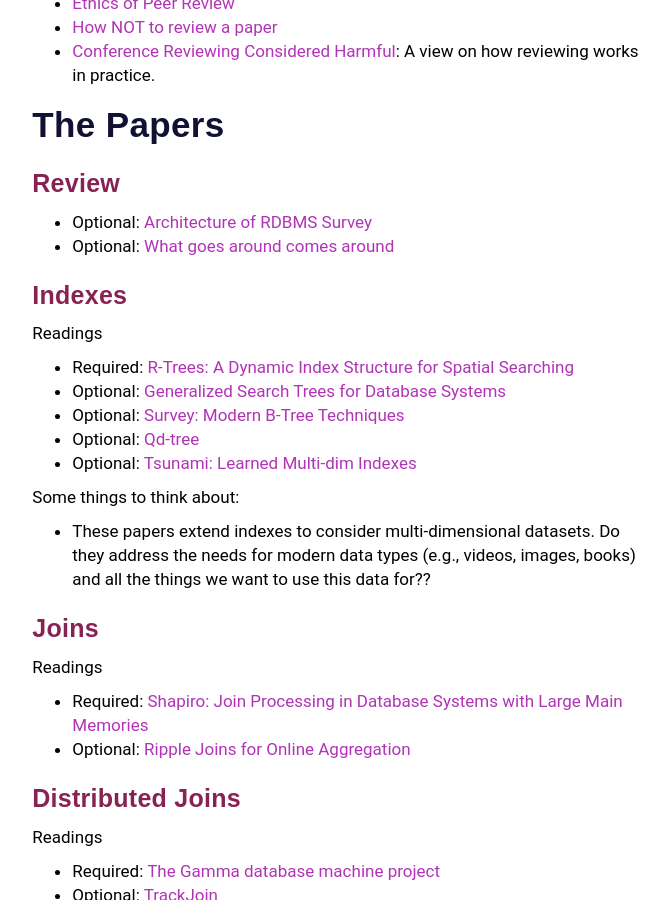
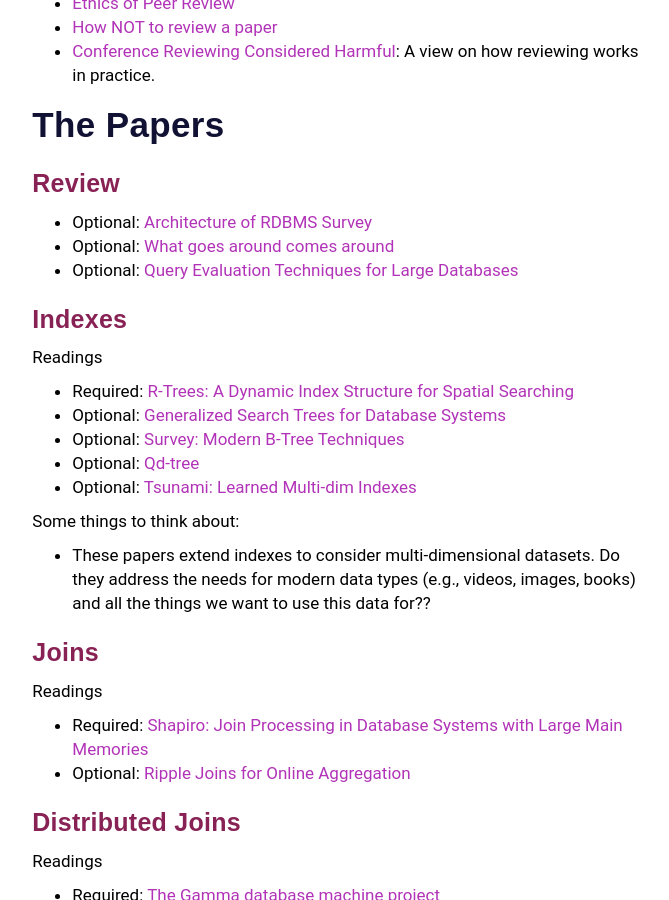
Before and after one commit to w6113/website_fall2020, a Jekyll site: the page built from papers.md, in a window 1280 px wide and 900 px high, scrolled down 1388 px. Shown: the whole window, without its empty margins (292-961 px from the left). Built offline with Jekyll 4.4.1, drawn with Linux system fonts in a browser that asks for light colours; our own code applies the rules of GitHub Pages for plain Markdown files.

Commit message:
lazy commit msg

```diff
--- a/papers.md
+++ b/papers.md
@@ -62,6 +62,7 @@ Some papers on reviewing papers
 
 * Optional: [Architecture of RDBMS Survey](./files/papers/archdbsys-fntdb07.pdf)
 * Optional: [What goes around comes around](./files/papers/whatgoesaround-stonebraker.pdf)
+* Optional: [Query Evaluation Techniques for Large Databases](https://dl.acm.org/doi/pdf/10.1145/152610.152611)
 
 
 <a name='indexes' />
```
